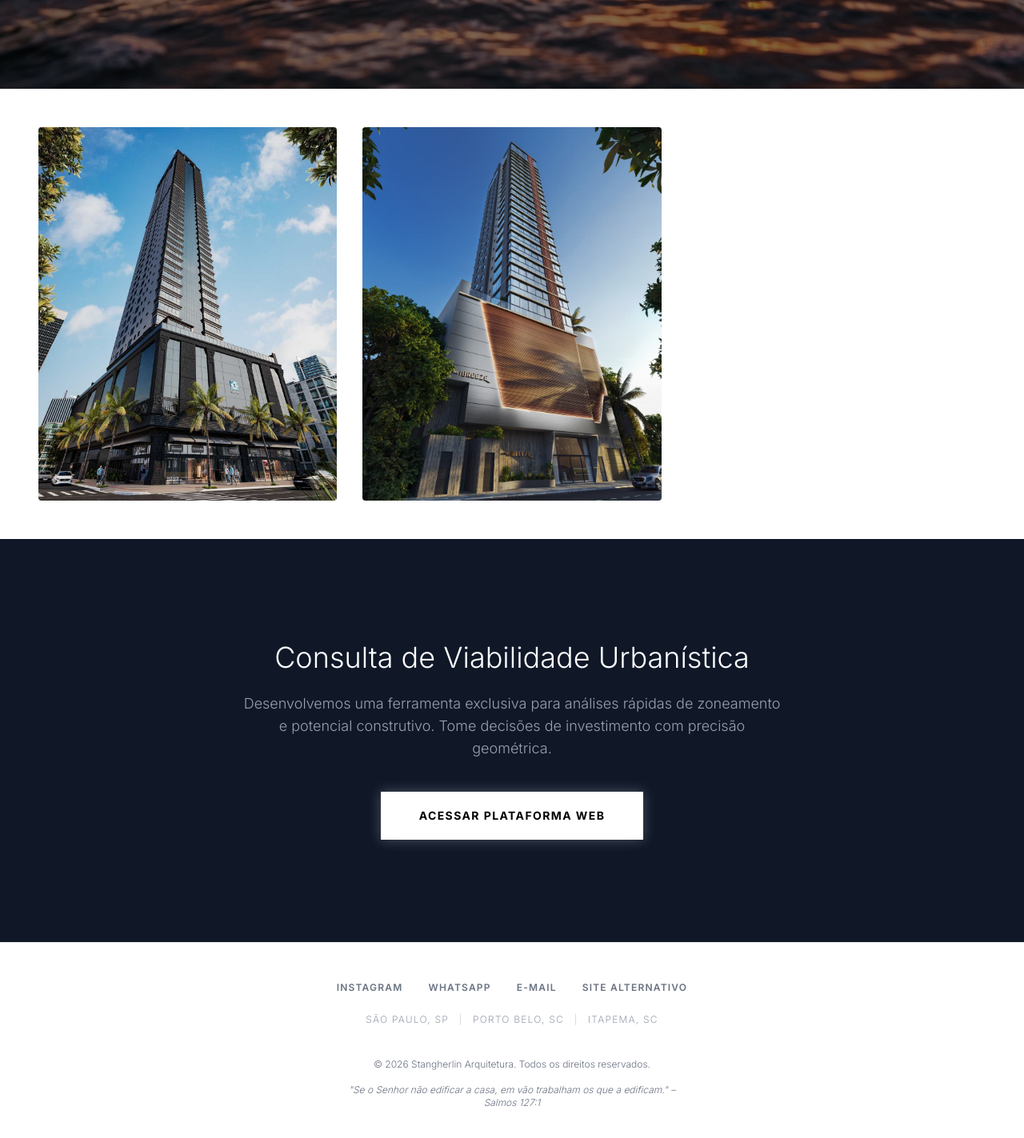
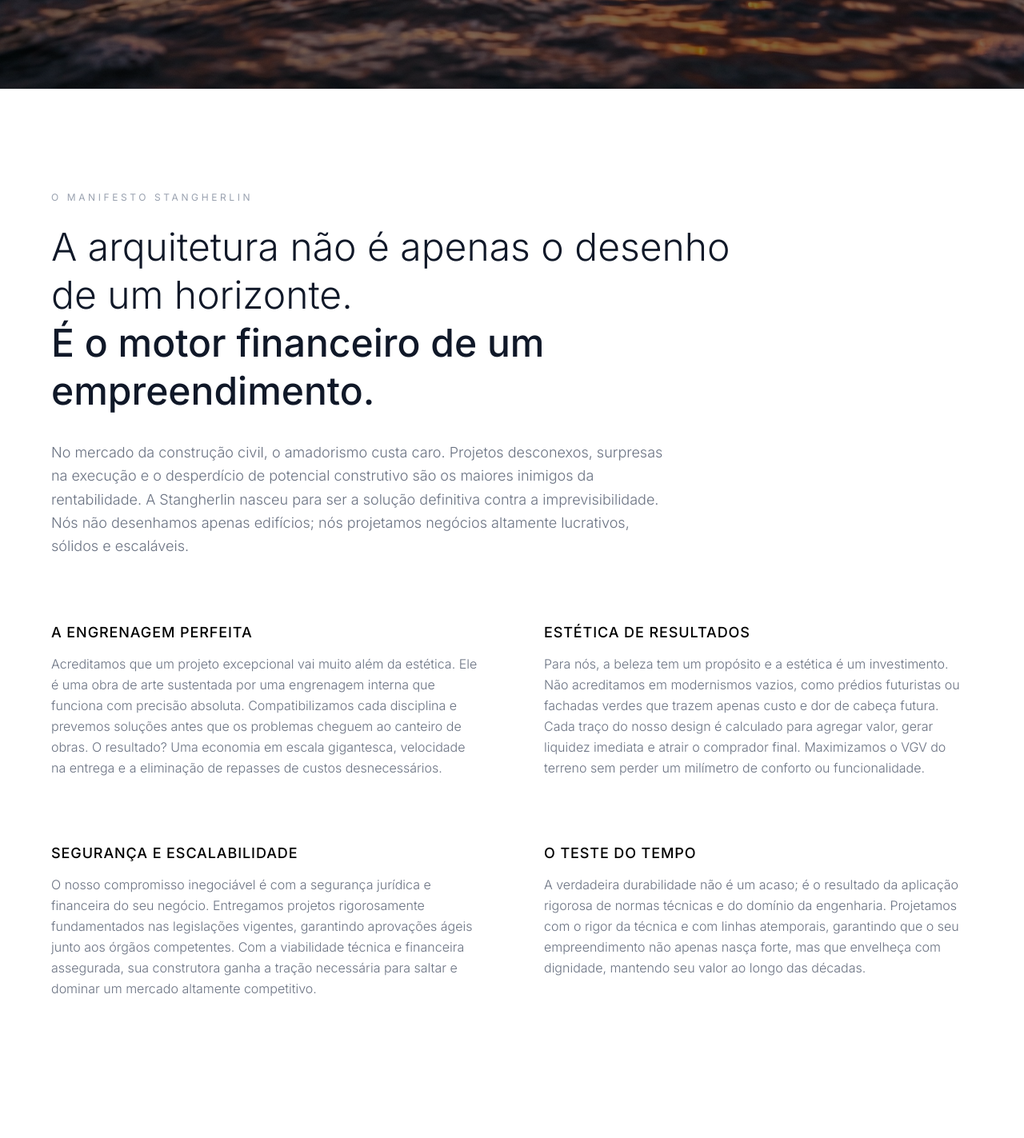
Before and after one commit to rodrigostangherlin/stangherlin-portfolio, a Next.js app: page / in a window 1280 px wide. Shown: the part 689-2112 px from the top of the page at 80% size. Built offline with nearby package versions, Linux system fonts and the light colour scheme.

Commit message:
Altera icone de scroll ao topo

```diff
--- a/src/app/page.jsx
+++ b/src/app/page.jsx
@@ -1,15 +1,29 @@
 "use client";
 
-import React from 'react';
+import React, { useState, useEffect } from 'react';
 import Image from 'next/image';
-import { motion } from 'framer-motion';
+import { motion, AnimatePresence } from 'framer-motion';
 import PortfolioGrid from '../components/PortfolioGrid';
 import Footer from '../components/Footer';
 import InteractiveLogo from '../components/InteractiveLogo';
 
 export default function Home() {
+  const [showScrollTop, setShowScrollTop] = useState(false);
+
+  useEffect(() => {
+    const handleScroll = () => {
+      setShowScrollTop(window.scrollY > 500);
+    };
+    window.addEventListener('scroll', handleScroll);
+    return () => window.removeEventListener('scroll', handleScroll);
+  }, []);
+
+  const scrollToTop = () => {
+    window.scrollTo({ top: 0, behavior: 'smooth' });
+  };
+
   return (
-    <main className="min-h-screen flex flex-col">
+    <main className="min-h-screen flex flex-col relative">
 
       <motion.nav
         initial={{ opacity: 0, y: -20 }}
@@ -20,12 +34,13 @@
         <InteractiveLogo />
 
         <div className="space-x-8 text-sm uppercase tracking-wide hidden md:block drop-shadow-md">
+          <a href="#manifesto" className="hover:text-gray-300 transition">Manifesto</a>
           <a href="#portfolio" className="hover:text-gray-300 transition">Projetos</a>
-          <a href="#viabilidade" className="hover:text-gray-300 transition">App de Viabilidade</a>
-          <a href="#contato" className="hover:text-gray-300 transition">Contato</a>
+          <a href="#viabilidade" className="hover:text-gray-300 transition">App</a>
         </div>
       </motion.nav>
 
+      {/* Hero Section */}
       <section className="relative h-screen flex flex-col justify-center items-center text-center p-6 overflow-hidden">
         <Image
           src="/images/portfolio/hero-bg.jpg"
@@ -61,9 +76,53 @@
         </motion.div>
       </section>
 
+      {/* Manifesto Section */}
+      <section id="manifesto" className="bg-white text-black py-24 lg:py-32 px-6 lg:px-12">
+        <div className="max-w-6xl mx-auto">
+          <motion.div
+            initial={{ opacity: 0, y: 30 }}
+            whileInView={{ opacity: 1, y: 0 }}
+            viewport={{ once: true, amount: 0.2 }}
+            transition={{ duration: 0.8 }}
+            className="mb-20 text-center lg:text-left"
+          >
+            <h2 className="text-xs uppercase tracking-[0.3em] text-gray-400 mb-6">O Manifesto Stangherlin</h2>
+            <h3 className="text-3xl md:text-5xl font-light leading-snug md:leading-tight text-gray-900 max-w-4xl">
+              A arquitetura não é apenas o desenho de um horizonte. <br className="hidden md:block"/>
+              <span className="font-medium">É o motor financeiro de um empreendimento.</span>
+            </h3>
+            <p className="mt-8 text-gray-500 max-w-3xl text-lg font-light leading-relaxed">
+              No mercado da construção civil, o amadorismo custa caro. Projetos desconexos, surpresas na execução e o desperdício de potencial construtivo são os maiores inimigos da rentabilidade. A Stangherlin nasceu para ser a solução definitiva contra a imprevisibilidade. Nós não desenhamos apenas edifícios; nós projetamos negócios altamente lucrativos, sólidos e escaláveis.
+            </p>
+          </motion.div>
+
+          <div className="grid grid-cols-1 md:grid-cols-2 gap-12 lg:gap-20">
+            <motion.div initial={{ opacity: 0, y: 20 }} whileInView={{ opacity: 1, y: 0 }} viewport={{ once: true }} transition={{ duration: 0.6, delay: 0.1 }}>
+              <h4 className="text-lg font-medium uppercase tracking-wider mb-3">A Engrenagem Perfeita</h4>
+              <p className="text-gray-500 font-light leading-relaxed">Acreditamos que um projeto excepcional vai muito além da estética. Ele é uma obra de arte sustentada por uma engrenagem interna que funciona com precisão absoluta. Compatibilizamos cada disciplina e prevemos soluções antes que os problemas cheguem ao canteiro de obras. O resultado? Uma economia em escala gigantesca, velocidade na entrega e a eliminação de repasses de custos desnecessários.</p>
+            </motion.div>
+
+            <motion.div initial={{ opacity: 0, y: 20 }} whileInView={{ opacity: 1, y: 0 }} viewport={{ once: true }} transition={{ duration: 0.6, delay: 0.2 }}>
+              <h4 className="text-lg font-medium uppercase tracking-wider mb-3">Estética de Resultados</h4>
+              <p className="text-gray-500 font-light leading-relaxed">Para nós, a beleza tem um propósito e a estética é um investimento. Não acreditamos em modernismos vazios, como prédios futuristas ou fachadas verdes que trazem apenas custo e dor de cabeça futura. Cada traço do nosso design é calculado para agregar valor, gerar liquidez imediata e atrair o comprador final. Maximizamos o VGV do terreno sem perder um milímetro de conforto ou funcionalidade.</p>
+            </motion.div>
+
+            <motion.div initial={{ opacity: 0, y: 20 }} whileInView={{ opacity: 1, y: 0 }} viewport={{ once: true }} transition={{ duration: 0.6, delay: 0.3 }}>
+              <h4 className="text-lg font-medium uppercase tracking-wider mb-3">Segurança e Escalabilidade</h4>
+              <p className="text-gray-500 font-light leading-relaxed">O nosso compromisso inegociável é com a segurança jurídica e financeira do seu negócio. Entregamos projetos rigorosamente fundamentados nas legislações vigentes, garantindo aprovações ágeis junto aos órgãos competentes. Com a viabilidade técnica e financeira assegurada, sua construtora ganha a tração necessária para saltar e dominar um mercado altamente competitivo.</p>
+            </motion.div>
+
+            <motion.div initial={{ opacity: 0, y: 20 }} whileInView={{ opacity: 1, y: 0 }} viewport={{ once: true }} transition={{ duration: 0.6, delay: 0.4 }}>
+              <h4 className="text-lg font-medium uppercase tracking-wider mb-3">O Teste do Tempo</h4>
+              <p className="text-gray-500 font-light leading-relaxed">A verdadeira durabilidade não é um acaso; é o resultado da aplicação rigorosa de normas técnicas e do domínio da engenharia. Projetamos com o rigor da técnica e com linhas atemporais, garantindo que o seu empreendimento não apenas nasça forte, mas que envelheça com dignidade, mantendo seu valor ao longo das décadas.</p>
+            </motion.div>
+          </div>
+        </div>
+      </section>
+
+      {/* Grid de Portfólio */}
       <PortfolioGrid />
 
-      {/* CURA DO SAFARI: Esta seção agora aparece incondicionalmente */}
       <section id="viabilidade" className="bg-gray-900 text-white p-12 lg:p-32 text-center">
         <div className="max-w-4xl mx-auto">
           <h2 className="text-3xl lg:text-4xl font-light mb-6">Consulta de Viabilidade Urbanística</h2>
@@ -83,6 +142,23 @@
       </section>
 
       <Footer />
+
+      {/* Botão Flutuante Elegante Lapidado - Vidro Fosco */}
+      <AnimatePresence>
+        {showScrollTop && (
+          <motion.button
+            initial={{ opacity: 0, y: 20 }}
+            animate={{ opacity: 1, y: 0 }}
+            exit={{ opacity: 0, y: 20 }}
+            onClick={scrollToTop}
+            className="fixed bottom-8 right-8 z-50 w-12 h-12 flex items-center justify-center rounded-full border border-gray-200 bg-white/40 backdrop-blur-md text-gray-500 shadow-sm hover:bg-white hover:text-black hover:border-gray-300 transition-all duration-500"
+          >
+            <svg width="20" height="20" viewBox="0 0 24 24" fill="none" stroke="currentColor" strokeWidth="1" strokeLinecap="round" strokeLinejoin="round">
+              <polyline points="18 15 12 9 6 15"></polyline>
+            </svg>
+          </motion.button>
+        )}
+      </AnimatePresence>
     </main>
   );
 }
```
